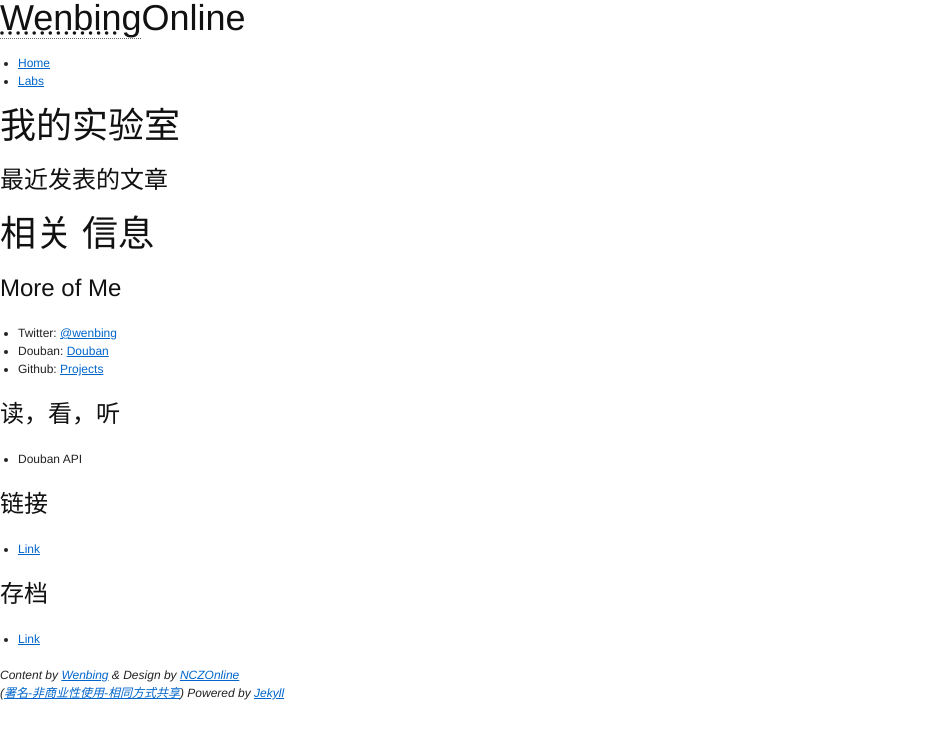
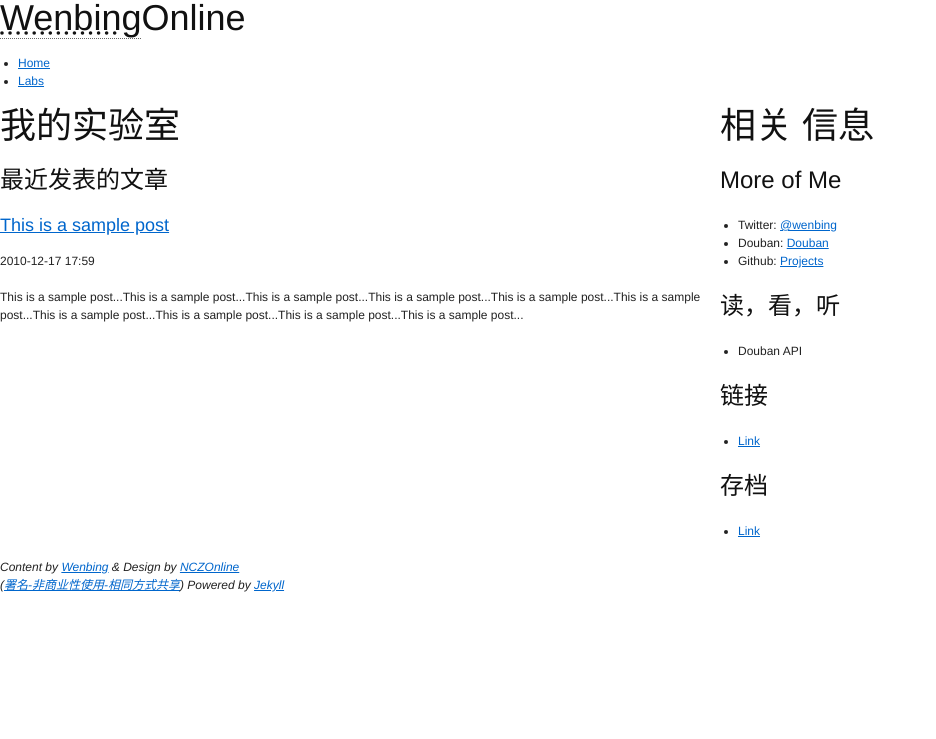
Before and after one commit to GunioRobot/wenbing.github.com, a Jekyll site: the page built from labs/index.markdown, in a window 1280 px wide. Shown: the top 739 px of the page, without its empty margins (0-936 px from the left). Built offline with Jekyll 4.4.1, drawn with Linux system fonts in a browser that asks for light colours; Markdown is read by kramdown in place of the engine named in the settings.

Commit message:
init style

```diff
--- a/_layouts/NCZOnline.html
+++ b/_layouts/NCZOnline.html
@@ -17,12 +17,13 @@
     <!--[if lt IE 8]>
     <link rel="stylesheet" href="/files/css/blueprint/ie.css" type="text/css" media="screen, projection">
     <![endif]-->
+    <link rel="stylesheet" href="/files/css/blueprint/style.css" type="text/css" media="screen, projection">
 
     <script type="text/javascript" src="/files/js/jquery.min.js"></script>
 
   </head>
   <body id="{{ page.section }}">
-    <div id="doc">
+    <div id="doc" class="span-24 last">
       {{ content }}
       <div id="ft">
         <address>
--- a/_layouts/labs.html
+++ b/_layouts/labs.html
@@ -1,17 +1,17 @@
 ---
 layout: NCZOnline
-top: Labs
+top:
 ---
 <div id="hd">
   {% include nav-labs.html %}
 </div>
 
 <div id="bd">
-        <div id="content" class="">
+  <div id="content" class="span-18">
     {{ content }}
   </div>
 
-        <div id="sidebar">
+  <div id="sidebar" class="span-6 last">
     <h1 class="hide-offscreen">相关 信息</h1>
     <h2>More of Me</h2>
     <ul>
--- a/labs/index.markdown
+++ b/labs/index.markdown
@@ -12,6 +12,16 @@ keywords: labs, blueprintcss, jquery
 最近发表的文章
 --------------
 
+<div class="post-snippet">
+  <div class="post-head">
+    <h3><a href="#">This is a sample post</a></h3>
+    <p class="byline">2010-12-17 17:59</p>
+  </div>
+  <div class="post-content">
+    <p>This is a sample post...This is a sample post...This is a sample post...This is a sample post...This is a sample post...This is a sample post...This is a sample post...This is a sample post...This is a sample post...This is a sample post...</p>
+  </div>
+</div>
+
 {% for post in site.categories.labs limit:8 %}
 <div class="post-snippet">
   <div class="post-head">
```
Also changed, not shown: files/css/style.css (+1 -240 lines), _includes/nav-labs.html (indentation only). Lines whose indentation alone changed are shown as unchanged.
